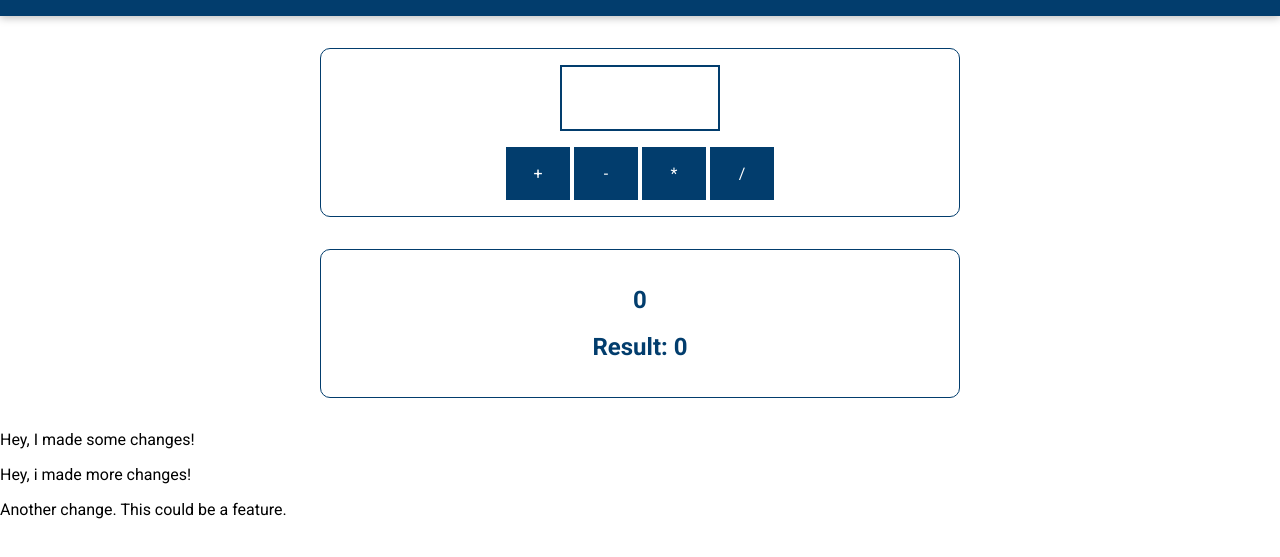
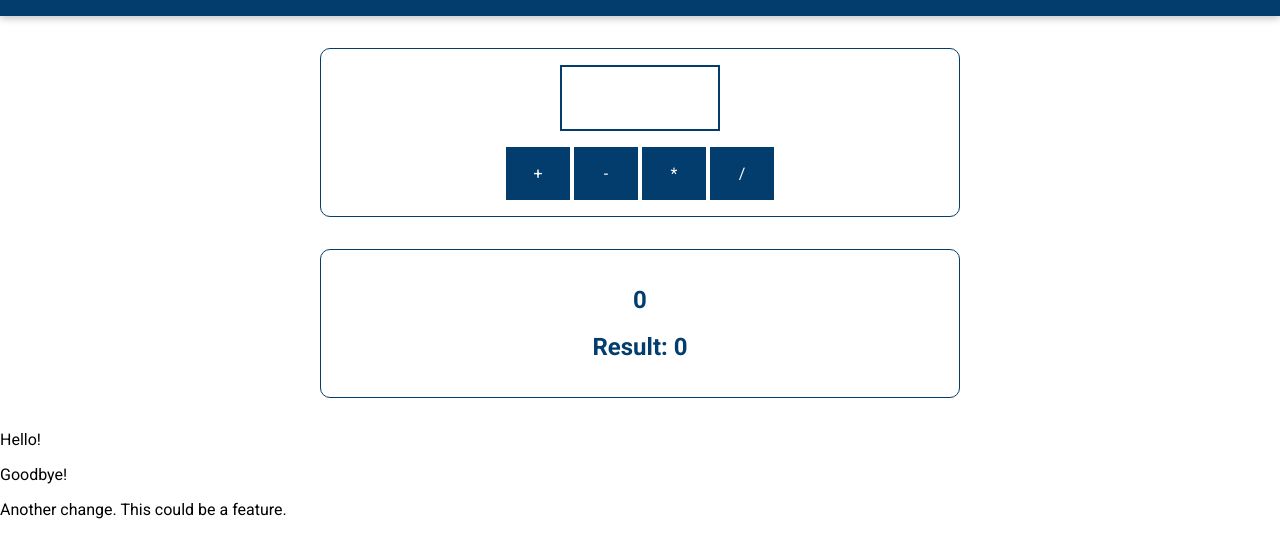
Before and after one commit to open-rhoads/jsfoundations, a plain HTML site: page basics-01-starting-project/index.html in a window 1280 px wide. Shown: the part 97-654 px from the top of the page. Drawn offline with Linux system fonts and the light colour scheme.

Commit message:
greetings

```diff
--- a/basics-01-starting-project/index.html
+++ b/basics-01-starting-project/index.html
@@ -30,8 +30,8 @@
       <h2>Result: <span id="current-result">0</span></h2>
     </section>
     <section id="git" >
-      <p>Hey, I made some changes!</p>
-      <p>Hey, i made more changes!</p>
+      <p>Hello!</p>
+      <p>Goodbye!</p>
       <p>Another change. This could be a feature.</p>
     </section>
   </body>
```
